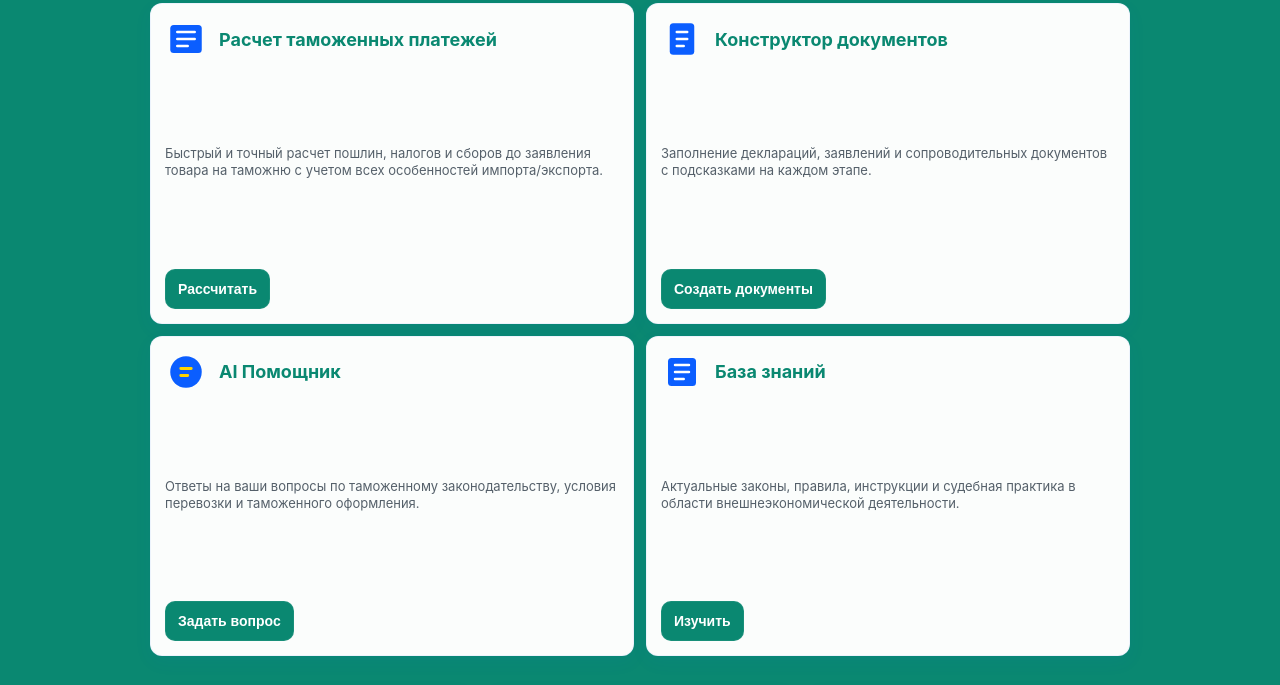
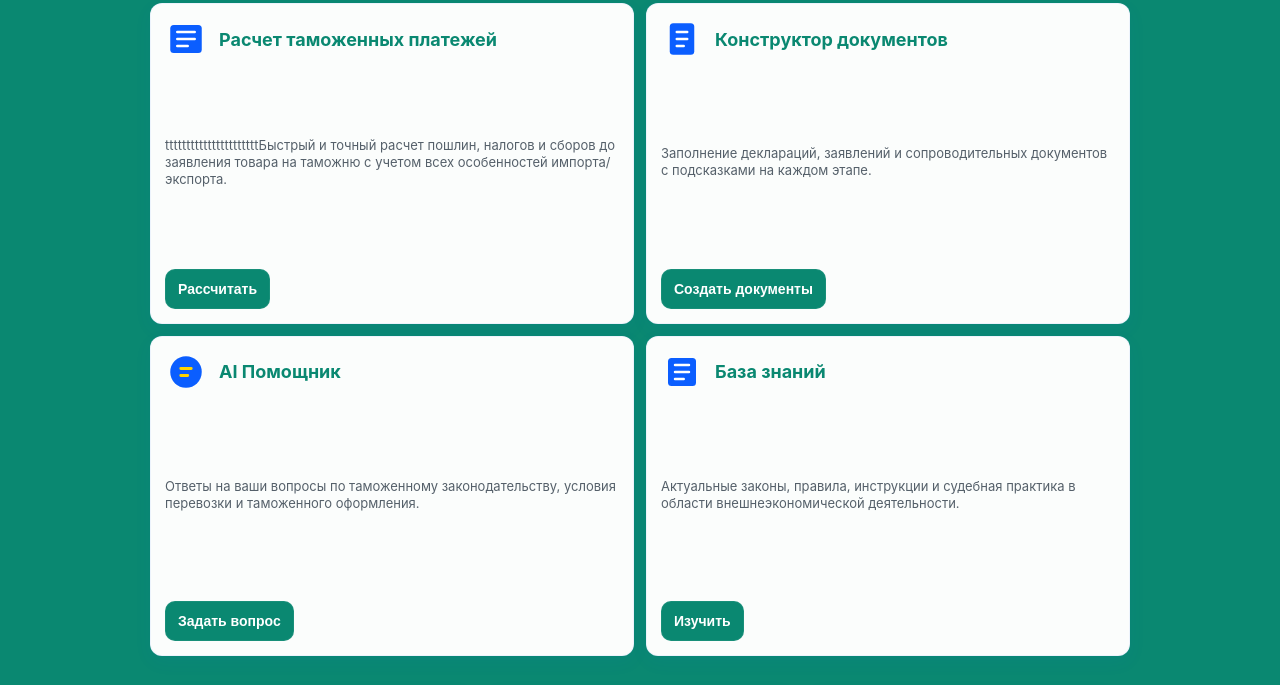
Before and after one commit to matvmoroz15-cpu/matvmoroz15-cpu.github.io, a plain HTML site: page index.html in a window 1280 px wide. Shown: the part 72-757 px from the top of the page. Drawn offline with Linux system fonts and the light colour scheme.

Commit message:
Update index.html

```diff
--- a/index.html
+++ b/index.html
@@ -58,7 +58,7 @@
           </svg>
           <h3>Расчет таможенных платежей</h3>
         </div>
-        <p class="desc">Быстрый и точный расчет пошлин, налогов и сборов до заявления товара на таможню с учетом всех особенностей импорта/экспорта.</p>
+        <p class="desc">ttttttttttttttttttttttБыстрый и точный расчет пошлин, налогов и сборов до заявления товара на таможню с учетом всех особенностей импорта/экспорта.</p>
         <div class="card-actions">
           <button class="btn yellow" id="start-calc">Рассчитать</button>
         </div>
```
